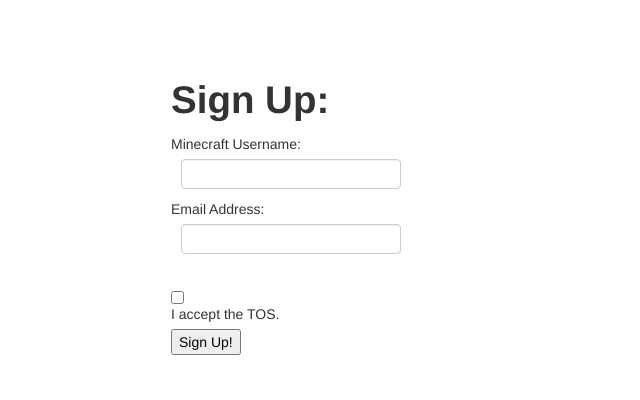
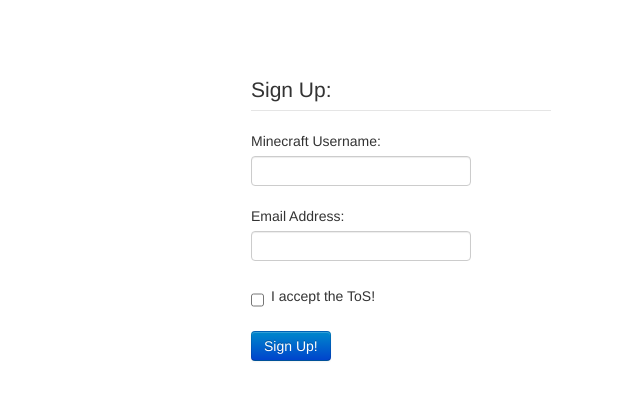
Before and after one commit to voltaire/minecraft-site, a Flask app: page /signup in a window 1280 px wide. Shown: the top 400 px of the page, without its empty margins (239-879 px from the left). Run offline with Flask 2, Linux system fonts and the light colour scheme; parts of the project's set-up code (start-up, migrations or seed data) failed here and were passed over; some libraries are stand-ins or nearby versions.

Commit message:
clean up form styling

```diff
--- a/application/app/templates/_formhelpers.html
+++ b/application/app/templates/_formhelpers.html
@@ -1,6 +1,10 @@
 {% macro render_field(field) %}
-  <dt>{{ field.label }}</dt>
-  <dd>{{ field(**kwargs)|safe }}</dd>
+  <div class="control-group">
+    {{ field.label(class="control-label") }}
+    <div class="controls">
+      {{ field(**kwargs)|safe }}
+    </div><!--/controls-->
+  </div><!--/control-group-->
   {% if field.errors %}
     <div class="alert">
       <ul>
@@ -14,10 +18,9 @@
 {% endmacro %}
 
 {% macro render_checkbox(field) %}
-  <div class="tos-form">
-    {{ field(**kwargs)|safe }}
-    {{ field.label }}
-  </div><!--/tos-form-->
+  <label class="checkbox">
+    {{ field(class_="checkbox", **kwargs)|safe }} I accept the ToS!
+  </label>
   {% if field.errors %}
     <div class="alert">
       <ul>
--- a/application/app/templates/signup.html
+++ b/application/app/templates/signup.html
@@ -3,16 +3,19 @@
 
 {% block content %}
 <div class="row-fluid signup">
-  <div class="span4 offset3">
-    <h1>Sign Up:</h1>
+  <div class="span4 offset4">
     <form action="/signup" method="post" name="signup">
-      <dl>
-        {{ form.hidden_tag() }}
-        {{ render_field(form.mcuser) }}
-        {{ render_field(form.mcemail) }}
-      </dl>
-      {{ render_checkbox(form.accept_tos) }}
-      <p><input type="submit" value="Sign Up!"></p>
+      <legend>Sign Up:</legend>
+      {{ form.hidden_tag() }}
+      {{ render_field(form.mcuser) }}
+      {{ render_field(form.mcemail) }}
+      <div class="control-group">
+        <div class="controls">
+          {{ render_checkbox(form.accept_tos) }}
+          <br />
+          <button type="submit" class="btn btn-primary">Sign Up!</button>
+        </div><!--/controls-->
+      </div><!--/control-group-->
     </form>
   </div><!--/span4 offset3-->
 </div><!--/row-fluid signup-->
--- a/static/css/voltaire.css
+++ b/static/css/voltaire.css
@@ -1,3 +1,4 @@
+/*
 .tos-checkbox {
     display: block;
     padding-left: 15px;
@@ -13,3 +14,4 @@
     top: -1px;
     *overflow: hidden;
 }
+*/
```
